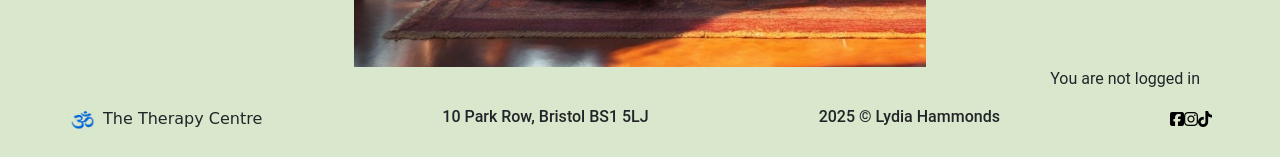
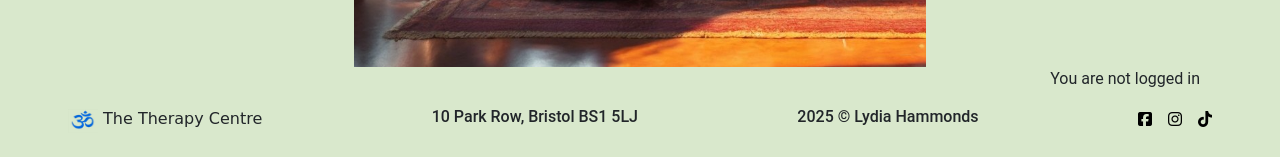
Before and after one commit to LidiaMorejudo/therapycentre, a Django app: page /booking/ in a window 1280 px wide. Shown: the part 1459-1616 px from the top of the page. Run offline with Django 5.2, Linux system fonts and the light colour scheme; some libraries are stand-ins or nearby versions.

Commit message:
Added spacing coding to the social media icons in th efooter

```diff
--- a/templates/base.html
+++ b/templates/base.html
@@ -202,7 +202,7 @@
                 <div class="d-flex mb-2 mb-sm-0">
                     <h6 class="mb-0">2025 &copy; Lydia Hammonds</h6>
                 </div>
-                <ul class="navbar-nav d-flex flex-row mb-0">
+                <ul class="navbar-nav d-flex flex-row gap-3 mb-0">
                     <li class="nav-item">
                         <a class="icon-link" href="http://www.facebook.com" target="_blank" aria-label="Facebook"><i class="fa-brands fa-square-facebook"></i></a>
                     </li>
```
